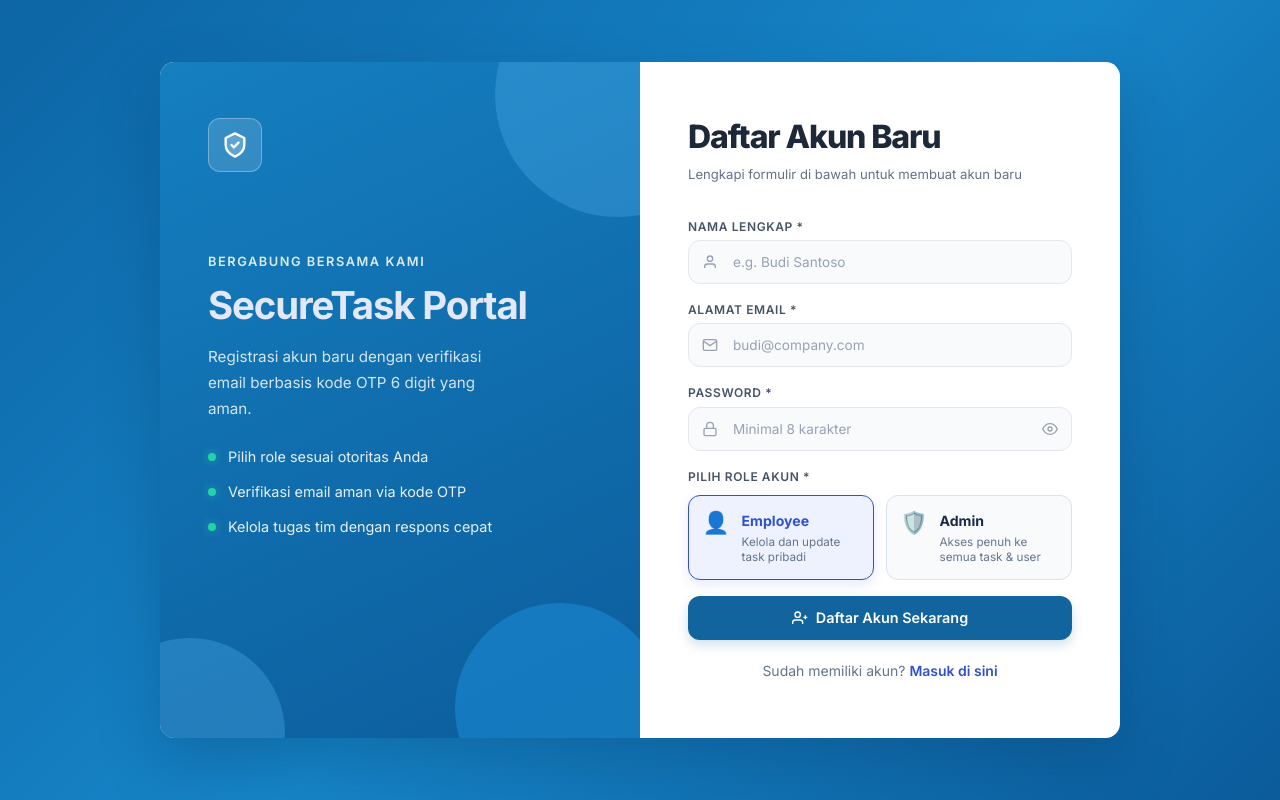
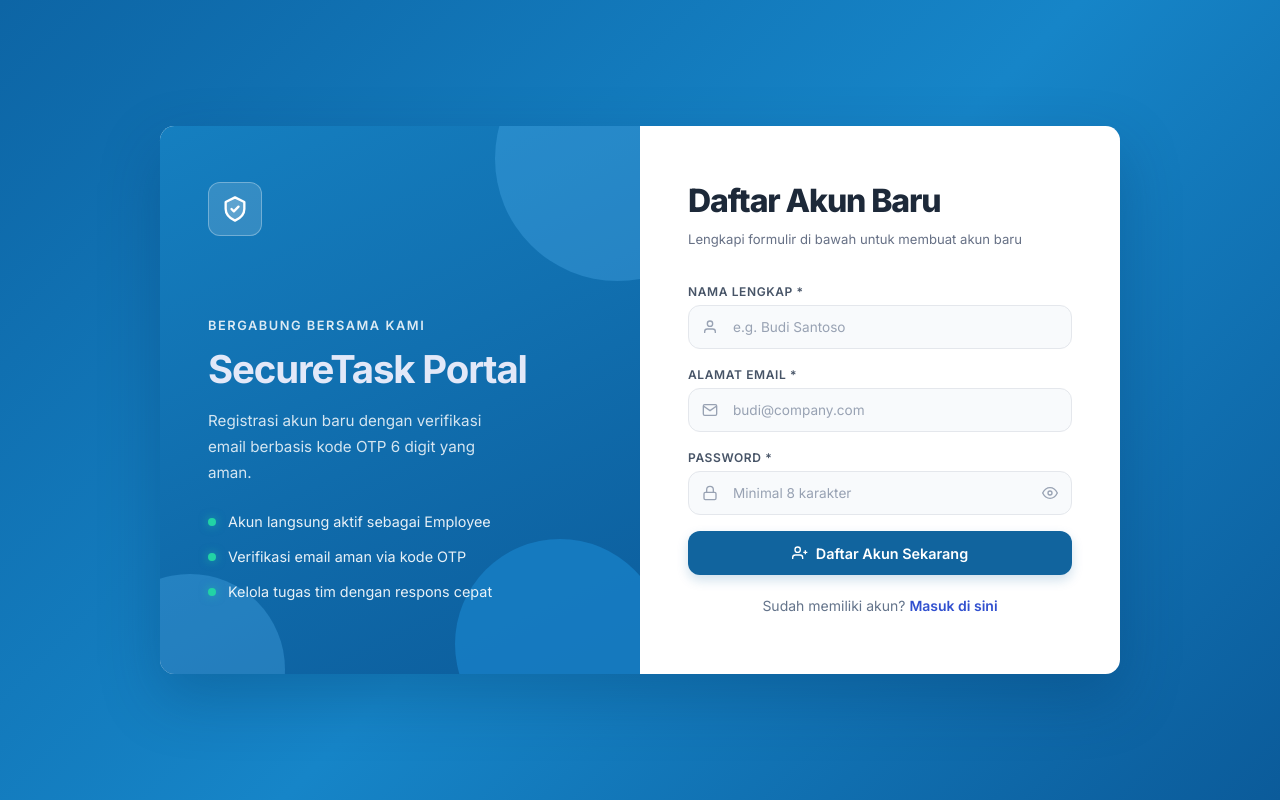
Before and after one commit to Mbgspanji/Task-portal-frontend, a React (Vite) app: page /register in a window 1280 px wide. Built offline with nearby package versions, Linux system fonts and the light colour scheme.

Commit message:
feat: lock registration role to employee and remove role selector UI

```diff
--- a/src/pages/RegisterPage.tsx
+++ b/src/pages/RegisterPage.tsx
@@ -2,7 +2,6 @@ import { useState } from 'react';
 import type { FC, FormEvent } from 'react';
 import { Link, useNavigate } from 'react-router-dom';
 import { authApi } from '../services/api';
-import type { UserRole } from '../utils/types';
 import './LoginPage.css';
 import './RegisterPage.css';
 
@@ -10,7 +9,6 @@ const RegisterPage: FC = () => {
   const [name, setName]               = useState('');
   const [email, setEmail]             = useState('');
   const [password, setPassword]       = useState('');
-  const [role, setRole]               = useState<UserRole>('employee');
   const [showPassword, setShowPassword] = useState(false);
   const [isLoading, setIsLoading]     = useState(false);
   const [error, setError]             = useState('');
@@ -49,7 +47,7 @@ const RegisterPage: FC = () => {
 
     setIsLoading(true);
     try {
-      await authApi.register({ name, email, password, role });
+      await authApi.register({ name, email, password, role: 'employee' });
       setIsRegistered(true);
       startCooldown(60);
     } catch (err: unknown) {
@@ -133,7 +131,7 @@ const RegisterPage: FC = () => {
             <div className="feature-bullets">
               <div className="feature-bullet">
                 <span className="bullet-dot" />
-                <span>Pilih role sesuai otoritas Anda</span>
+                <span>Akun langsung aktif sebagai Employee</span>
               </div>
               <div className="feature-bullet">
                 <span className="bullet-dot" />
@@ -232,50 +230,6 @@ const RegisterPage: FC = () => {
                         <svg width="16" height="16" viewBox="0 0 24 24" fill="none" stroke="currentColor" strokeWidth="2"><path d="M1 12s4-8 11-8 11 8 11 8-4 8-11 8-11-8-11-8z"/><circle cx="12" cy="12" r="3"/></svg>
                       )}
                     </button>
-                  </div>
-                </div>
-
-                {/* Role Selector */}
-                <div className="form-group">
-                  <label className="form-label">Pilih Role Akun *</label>
-                  <div className="role-selection-grid">
-                    <label
-                      className={`role-card ${role === 'employee' ? 'selected' : ''}`}
-                      onClick={() => setRole('employee')}
-                    >
-                      <input
-                        type="radio"
-                        name="user-role"
-                        value="employee"
-                        checked={role === 'employee'}
-                        onChange={() => setRole('employee')}
-                        className="role-radio"
-                      />
-                      <div className="role-card-icon">👤</div>
-                      <div className="role-card-text">
-                        <strong className="role-card-title">Employee</strong>
-                        <span className="role-card-desc">Kelola dan update task pribadi</span>
-                      </div>
-                    </label>
-
-                    <label
-                      className={`role-card ${role === 'admin' ? 'selected' : ''}`}
-                      onClick={() => setRole('admin')}
-                    >
-                      <input
-                        type="radio"
-                        name="user-role"
-                        value="admin"
-                        checked={role === 'admin'}
-                        onChange={() => setRole('admin')}
-                        className="role-radio"
-                      />
-                      <div className="role-card-icon">🛡️</div>
-                      <div className="role-card-text">
-                        <strong className="role-card-title">Admin</strong>
-                        <span className="role-card-desc">Akses penuh ke semua task &amp; user</span>
-                      </div>
-                    </label>
                   </div>
                 </div>
 
```
